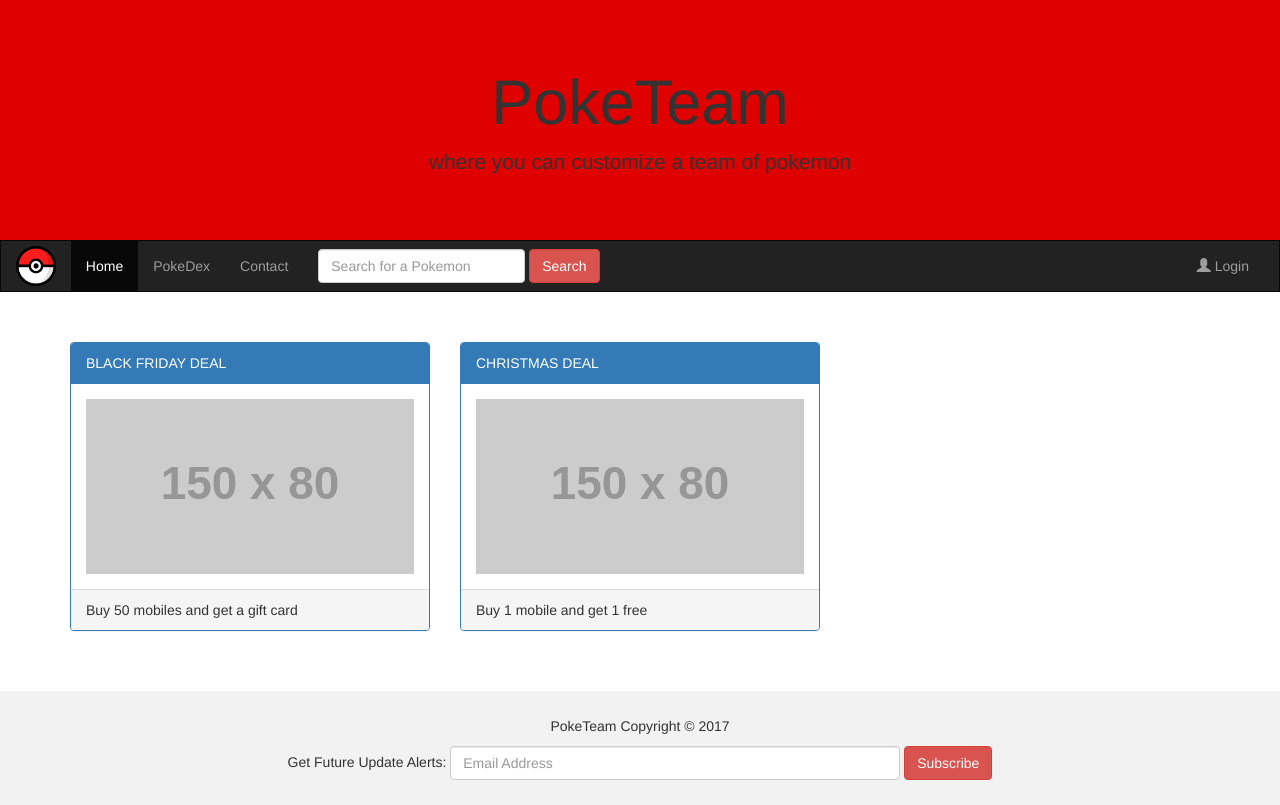
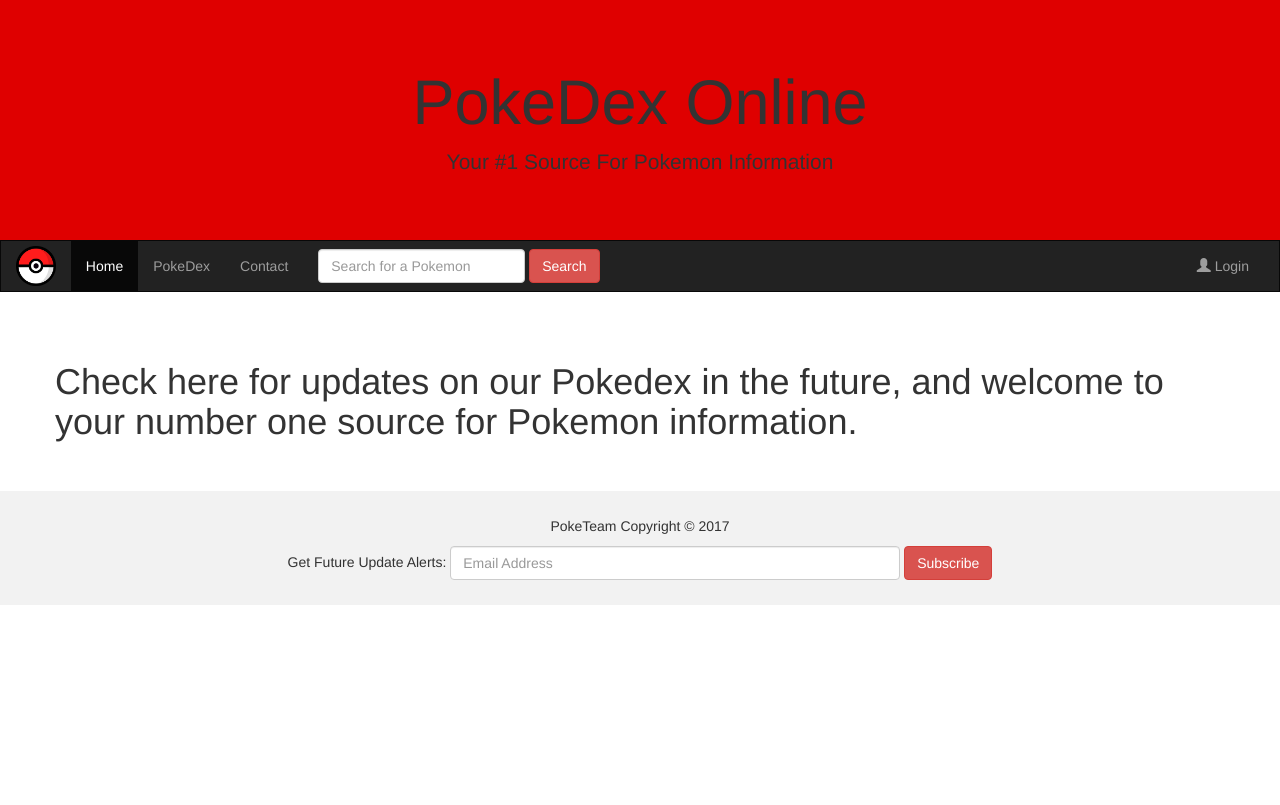
Before and after one commit to Shinon245/PythonFinal3, a Django app: page / in a window 1280 px wide. After the commit the page ends 580 px from the top, so only its background shows below. Run offline with Django 3.2, Linux system fonts and the light colour scheme; grey boxes labelled with a size stand in for pictures from a placeholder-image service; some libraries are stand-ins or nearby versions.

Commit message:
Finals commit

```diff
--- a/books/models.py
+++ b/books/models.py
@@ -100,3 +100,6 @@
     name = models.CharField(max_length=30, db_index=True)
     available = models.BooleanField(db_index=True)
     image = models.CharField(max_length=100, db_index=True)
+    pokedex = models.IntegerField()
+    type = models.CharField(max_length=30,db_index=True)
+    summary = models.CharField(max_length=200,db_index=True)
--- a/books/templates/books/index.html
+++ b/books/templates/books/index.html
@@ -12,15 +12,7 @@
 {% block content %}
 <div class="container">
   <div class="row">
-    {% for deal in deals %}
-    <div class="col-sm-4">
-      <div class="panel panel-primary">
-        <div class="panel-heading">{{ deal.0|upper }}</div>
-        <div class="panel-body"><img src="{{ deal.1 }}" class="img-responsive" style="width:100%" alt="Image"></div>
-        <div class="panel-footer">{{ deal.2 }}</div>
-      </div>
-    </div>
-    {% endfor %}
+    <h1>Check here for updates on our Pokedex in the future, and welcome to your number one source for Pokemon information.</h1>
   </div>
 </div><br><br>
 {% endblock %}
--- a/books/templates/books/login.html
+++ b/books/templates/books/login.html
@@ -22,7 +22,7 @@
                         <td><label for="username">Username:</label></td>
                         <td>
                             <input type="text" class="form-control" name="username"
-                                   placeholder="Email" value="{{ email }}" required>
+                                   placeholder="Username" value="{{ email }}" required>
                         </td>
                     </tr>
                     <tr>
--- a/books/views.py
+++ b/books/views.py
@@ -16,10 +16,8 @@
 # Create your views here.
 def index(request):
     context = {'nbar': 'home',
-                'heading': 'PokeTeam',
-                'mission': 'where you can customize a team of pokemon',
-                'deals': [('black friday deal', 'https://placehold.it/150x80?text=IMAGE', 'Buy 50 mobiles and get a gift card'),
-                ('christmas deal', 'https://placehold.it/150x80?text=No+Image', 'Buy 1 mobile and get 1 free')]
+                'heading': 'PokeDex Online',
+                'mission': 'Your #1 Source For Pokemon Information',
             }
     return render(request, 'books/index.html', context)
 
@@ -33,10 +31,10 @@
     return render(request, 'books/list.html', context)
 
 def book_detail(request, id, slug):
-    book = get_object_or_404(Book, id=id, slug=slug, available=True)
+    book = get_object_or_404(Pokemon, id=id, slug=slug, available=True)
     context = {
                 'nbar': 'books',
-                'pageTitle': book.title,
+                'pageTitle': Pokemon.name,
                 'book': book
     }
     return render(request, 'books/detail.html', context)
@@ -74,23 +72,12 @@
         'panelBody': """
             <!-- List group -->
             <ul class="list-group">
-            <li class="list-group-item"><strong>Corporate Office: </strong><br />
-                <address>111 University Blvd<br>
-                        Grand Junction, CO 81501 <br>
-                        &phone;: (970) 123-4567<br>
-                        <span class="glyphicon glyphicon-envelope"></span>: help@amazing.com<br>
+            <li class="list-group-item"><strong>Professor Oak: </strong><br />
+                <address>123 Oak Drive<br>
+                        Pallet Town, Kanto <br>
+                        &phone;: (123)-456-7890<br>
+                        <span class="glyphicon glyphicon-envelope"></span>: oak@professor.com<br>
                 </address>
-            </li>
-            <li class="list-group-item"><strong>Denver Office: </strong><br />
-                <address>123 Amazing Street</br>
-                        Denver, CO 81111 <br>
-                        &phone;: (970) 123-1234<br>
-                        <span class="glyphicon glyphicon-envelope"></span>: denver@amazing.com<br>
-                </address>
-            </li>
-            <li class="list-group-item">Porta ac consectetur ac</li>
-            <li class="list-group-item">Vestibulum at eros</li>
-            </ul>
 
         """,
     }
@@ -120,7 +107,7 @@
                 error_message = ["Invalid username or password."]
 
         if valid:
-            return HttpResponseRedirect(reverse('dashboard'))
+            return HttpResponseRedirect(reverse('index'))
         else:
             return render(request,
                           'books/login.html',
@@ -276,7 +263,7 @@
     if 'search' in request.GET:
         q = request.GET.get('search', '')
         if q:
-            books = Book.objects.filter(title__icontains=q)
+            books = Pokemon.objects.filter(name__icontains=q)
             context['pageTitle']= 'Search results'
             context['panelTitle'] = '%d matching results'%len(books)
             context['books'] = books
```
Also changed, not shown: books/templates/books/list.html (+5 -4 lines), books/templates/books/search_results.html (+3 -8 lines), books/urls.py (line endings or trailing spaces), db.sqlite3, media/books/img/Magikarp.jpg (added), media/books/img/pikachu.jpg (added), 4 other files.
